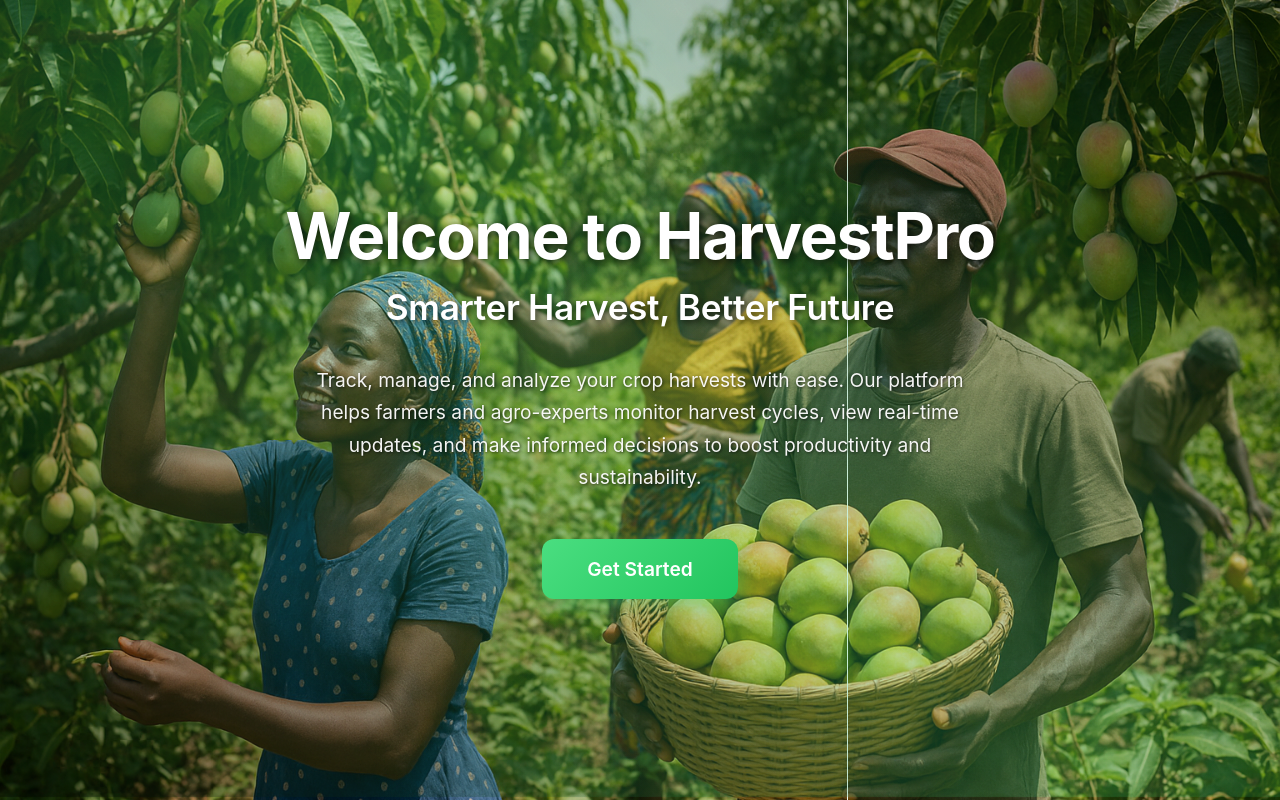
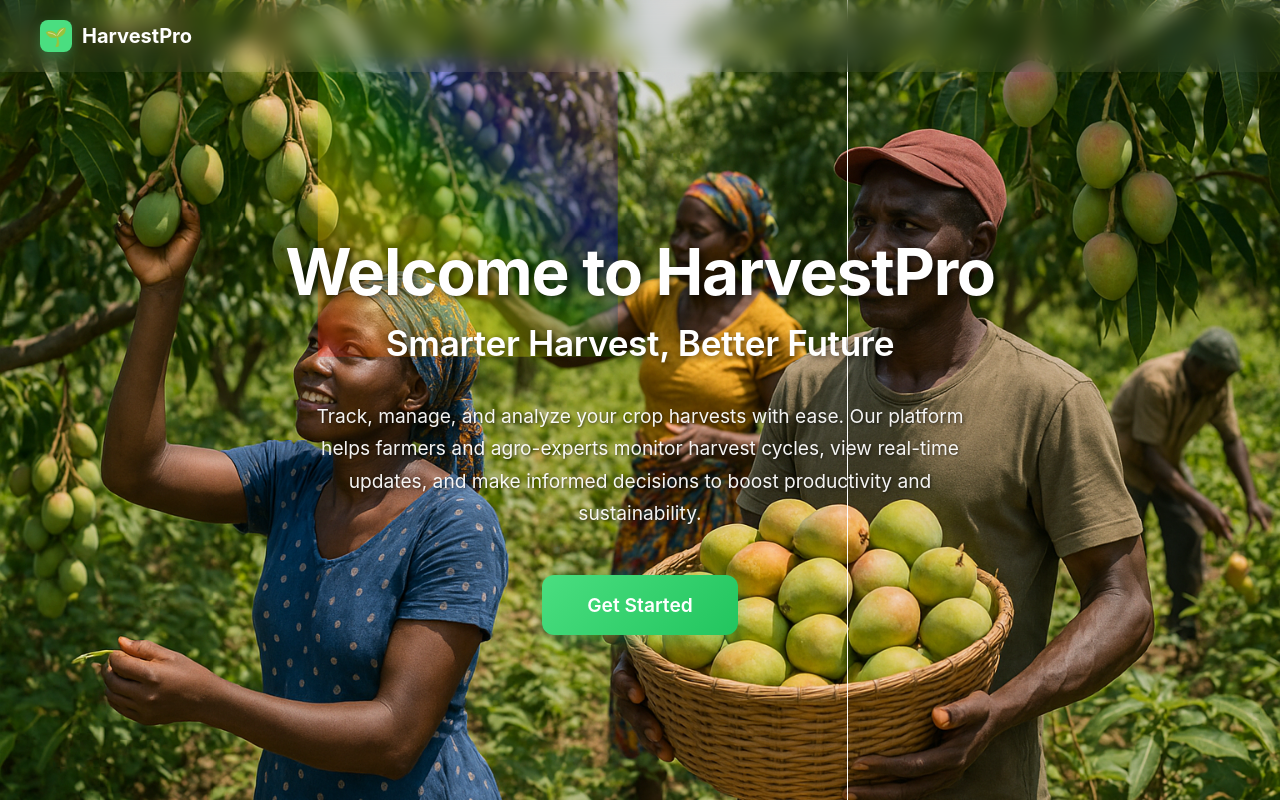
Before and after one commit to KRD66/crop-management-system, a Django app: page / in a window 1280 px wide. Run offline with Django 5.2, Linux system fonts and the light colour scheme; parts of the project's set-up code (start-up, migrations or seed data) failed here and were passed over.

Commit message:
feat: rainbow color gradient added to landing page

```diff
--- a/monitoring/templates/monitoring/landing.html
+++ b/monitoring/templates/monitoring/landing.html
@@ -27,27 +27,43 @@
             display: flex;
             flex-direction: column;
             position: relative;
-            overflow: hidden; /* Ensure overlay stays within bounds */
+            overflow: hidden;
         }
 
-        /* Floating Gradient Overlay */
-        .hero-section::before {
+        /* Shapeless Rapid Popping Rainbow Overlay */
+        .hero-section::before,
+        .hero-section::after {
             content: '';
             position: absolute;
-            top: 0;
-            left: 0;
-            right: 0;
-            bottom: 0;
-            background: linear-gradient(45deg, rgba(0, 0, 0, 0.4), rgba(74, 222, 128, 0.2), rgba(0, 0, 0, 0.3));
-            animation: floatGradient 8s ease-in-out infinite;
+            width: 300px;
+            height: 300px;
+            background: linear-gradient(45deg, red, orange, yellow, green, blue, indigo, violet);
+            opacity: 0;
             z-index: 1; /* Above background, below content */
             pointer-events: none; /* Allow clicks to pass through */
+            animation: rainbowFlash 0.4s infinite;
         }
 
-        @keyframes floatGradient {
-            0% { transform: translateY(0) scale(1); }
-            50% { transform: translateY(-20px) scale(1.02); }
-            100% { transform: translateY(0) scale(1); }
+        .hero-section::after {
+            animation-delay: 0.2s; /* Offset for overlapping flashes */
+        }
+
+        @keyframes rainbowFlash {
+            0% { opacity: 0; }
+            20% { opacity: 0.3; transform: translate(var(--x), var(--y)); }
+            80% { opacity: 0.3; }
+            100% { opacity: 0; transform: translate(0, 0); }
+        }
+
+        /* Randomize positions using CSS custom properties */
+        .hero-section::before {
+            --x: 70vw; /* Random X (right side) */
+            --y: 20vh; /* Random Y (middle top) */
+        }
+
+        .hero-section::after {
+            --x: 30vw; /* Random X (left side) */
+            --y: 80vh; /* Random Y (middle bottom) */
         }
 
         /* Header */
@@ -124,7 +140,7 @@
             margin: 0 auto;
             animation: fadeInUp 1s ease-out;
             position: relative;
-            z-index: 2; /* Above the gradient overlay */
+            z-index: 2; /* Above the rainbow overlay */
         }
 
         @keyframes fadeInUp {
@@ -269,6 +285,12 @@
             .hero-section {
                 background-attachment: scroll;
             }
+
+            .hero-section::before,
+            .hero-section::after {
+                width: 200px;
+                height: 200px; /* Adjusted for mobile */
+            }
         }
 
         @media (max-width: 480px) {
@@ -311,6 +333,12 @@
                 padding: 14px 30px;
                 font-size: 1rem;
             }
+
+            .hero-section::before,
+            .hero-section::after {
+                width: 150px;
+                height: 150px; /* Adjusted for small screens */
+            }
         }
 
         /* Additional accessibility and performance improvements */
@@ -327,7 +355,8 @@
                 left: -100%;
             }
 
-            .hero-section::before {
+            .hero-section::before,
+            .hero-section::after {
                 animation: none;
                 transform: none;
             }
@@ -359,6 +388,12 @@
 </head>
 <body>
     <div class="hero-section">
+        <header class="header">
+            <div class="logo">
+                <div class="logo-icon">🌱</div>
+                <span>HarvestPro</span>
+            </div>
+        </header>
 
         <main class="hero-content">
             <h1 class="hero-title">Welcome to HarvestPro</h1>
```
